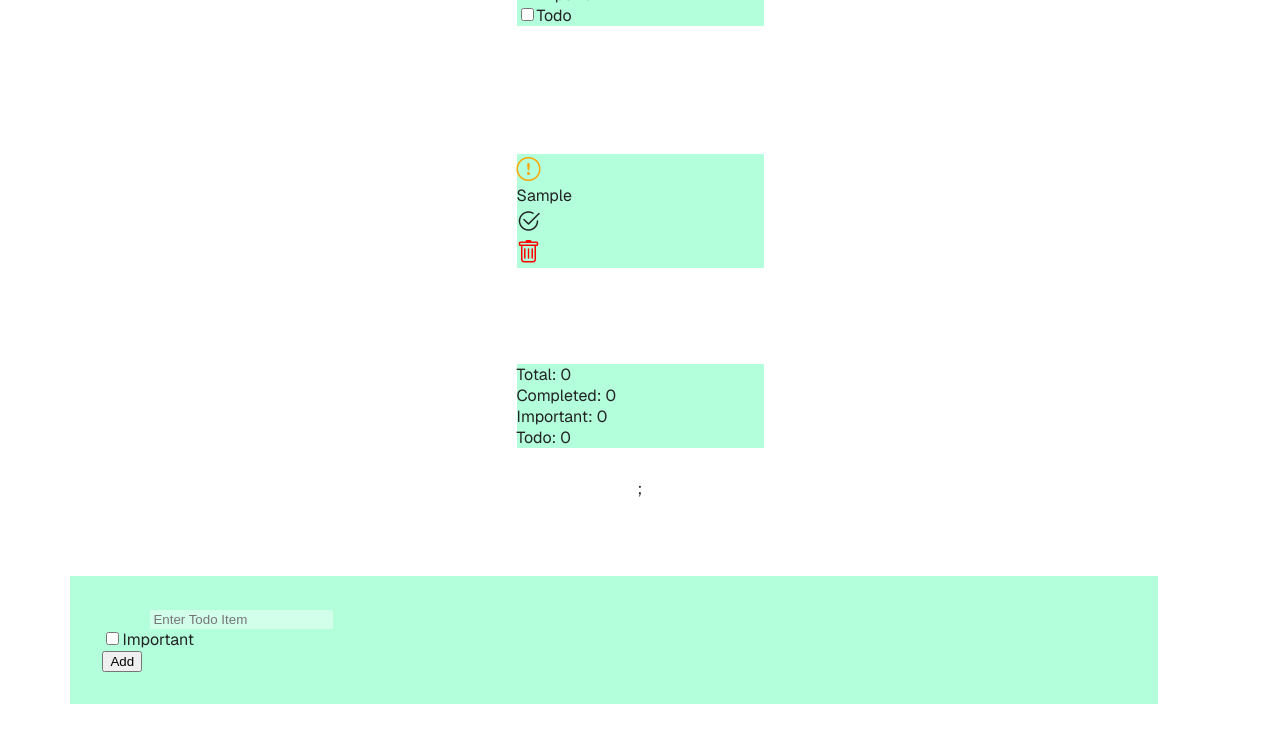
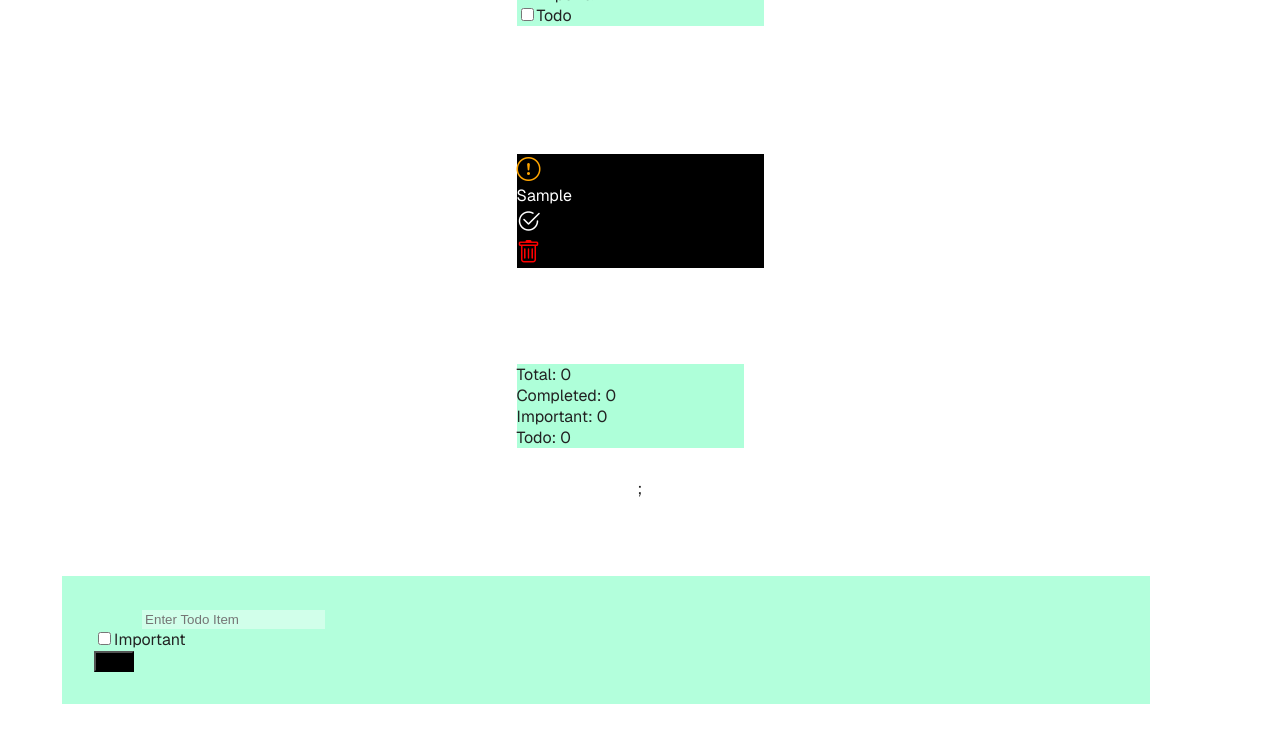
Before and after one commit to naveendanu2000/todo_app, a Next.js app: page / in a window 1280 px wide. Both pictures are taken after typing "Sample" into the empty fields and a click on the button "Add". Shown: the top 742 px of the page. Built offline with nearby package versions, Linux system fonts and the light colour scheme.

Commit message:
final Design

```diff
--- a/pages/index.js
+++ b/pages/index.js
@@ -20,7 +20,7 @@ export default function Home() {
   return (
     <>
       <Head>
-        <title>Create Next App</title>
+        <title>Todo List</title>
         <meta name="description" content="Generated by create next app" />
         <meta name="viewport" content="width=device-width, initial-scale=1" />
         <link
--- a/src/components/AddTodo.jsx
+++ b/src/components/AddTodo.jsx
@@ -58,7 +58,11 @@ const AddTodo = () => {
           role="button"
           onClick={handleAddTodoItem}
           className="btn btn-success"
-          style={dark ? { backgroundColor: "#692414", border: "none" } : {}}
+          style={
+            dark
+              ? { backgroundColor: "#692414", border: "none" }
+              : { backgroundColor: "black" }
+          }
         >
           Add
         </button>
--- a/src/components/Footer.jsx
+++ b/src/components/Footer.jsx
@@ -1,20 +1,23 @@
 import { useContext, useEffect, useState } from "react";
 import { TodoDataContext } from "../context/TodoDataContext";
+import { ThemeContext } from "../context/ThemeContext";
 
 const Footer = () => {
   const { todoList } = useContext(TodoDataContext);
+  const { dark } = useContext(ThemeContext);
 
   const [allCount, setAllCount] = useState(0);
   const [completedCount, setCompletedCount] = useState(0);
   const [importantCount, setImportantCount] = useState(0);
   const [todoCount, setTodoCount] = useState(0);
 
-  useEffect(() => {
-
-  }, [todoList]);
+  useEffect(() => {}, [todoList]);
 
   return (
-    <div className="row px-5 py-4 text-center">
+    <div
+      className="row px-5 py-4 text-center"
+      style={dark ? {} : { backgroundColor: "#acffd996" }}
+    >
       <div className="col">Total: {allCount}</div>
       <div className="col">Completed: {completedCount}</div>
       <div className="col">Important: {importantCount}</div>
--- a/src/components/Header.jsx
+++ b/src/components/Header.jsx
@@ -8,10 +8,14 @@ const Header = () => {
   return (
     <div
       className="row border-bottom border-secondary-subtle px-5 py-2"
-      style={dark ? { backgroundColor: "#000000db", border: "none" } : {}}
+      style={
+        dark
+          ? { backgroundColor: "#000000db" }
+          : { backgroundColor: "#acffd996" }
+      }
     >
       <div className="col-11 text-center">
-        <h1>tO dO lIST</h1>
+        <h1>Todo L:st</h1>
       </div>
       <div className="col-1 text-center">
         <ToggleButton />
--- a/src/components/Layout.jsx
+++ b/src/components/Layout.jsx
@@ -28,7 +28,7 @@ const Layout = () => {
           className="rounded-bottom-4 position-fixed top-0 w-100 z-1 shadow"
           style={
             dark
-              ? { backgroundColor: "#000000e0" }
+              ? { backgroundColor: "#000000cc" }
               : { backgroundColor: "#acffd9e8" }
           }
         >
@@ -39,11 +39,11 @@ const Layout = () => {
         <AddTodo />
 
         <div
-          className="rounded-top-4 position-fixed bottom-0 w-100 z-1 shadow px-5"
+          className="rounded-top-4 position-fixed bottom-0 z-1 translate-middle-x shadow px-5"
           style={
             dark
-              ? { backgroundColor: "#000000e0" }
-              : { backgroundColor: "#acffd9e8" }
+              ? { backgroundColor: "#000000ed", left: "47.38%", width: "92%" }
+              : { backgroundColor: "#acffd9e8", left: "47.38%", width: "92%" }
           }
         >
           <Footer />
--- a/src/components/TodoListItem.jsx
+++ b/src/components/TodoListItem.jsx
@@ -12,7 +12,7 @@ const TodoListItem = ({ item }) => {
       style={
         dark
           ? { backgroundColor: "#481E14", color: "white" }
-          : { backgroundColor: "#acffd9e8" }
+          : { backgroundColor: "#000000", color: "white" }
       }
     >
       <div className={` col-1`}>
@@ -39,7 +39,7 @@ const TodoListItem = ({ item }) => {
           class="bi bi-check2-circle"
           style={
             item.completed
-              ? { color: "green", fontSize: "1.5rem", fontWeight: "bold" }
+              ? { color: "#acffd9e8", fontSize: "1.5rem", fontWeight: "bold" }
               : { fontSize: "1.5rem" }
           }
         ></i>
--- a/styles/globals.css
+++ b/styles/globals.css
@@ -13,7 +13,7 @@
   position: fixed;
   bottom: 2rem;
   width: 80%;
-  left: 48%;
+  left: 47.35%;
   transform: translate(-50%, -50%);
 }
 
```
